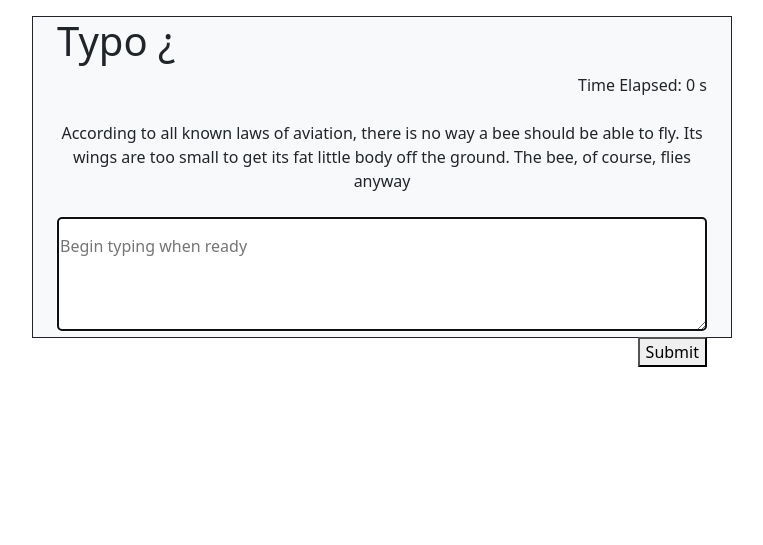
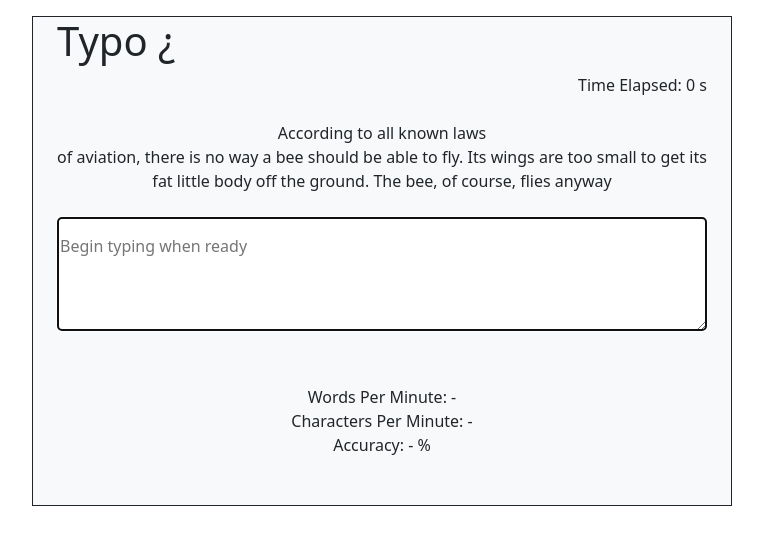
Before and after one commit to Joe-0/TYPO, a Flask app: page / in a window 1280 px wide. Shown: the top 545 px of the page, without its empty margins (258-1021 px from the left). Run offline with Flask 2, Linux system fonts and the light colour scheme; data comes from the database, SQL or seed files in the repository.

Commit message:
Made changes to get timer working, text changes color based on the input and calculates ,and displays WPM,CPM, and accuracy

```diff
--- /dev/null
+++ b/static/style.css
@@ -0,0 +1,10 @@
+.correct {
+    color: green;
+    font-weight: bold;
+}
+
+.incorrect {
+    color: red;
+    font-weight: bold;
+    text-decoration: underline;
+}
--- a/static/typo.js
+++ b/static/typo.js
@@ -1,29 +1,98 @@
+/*
+ This javascript file contains code adapted from https://github.com/WebDevSimplified/JS-Speed-Typing-Game
+ written by WebDevSimplified
+ */
+
+// mkae variable holding required html elements
 const textDisplayElement = document.getElementById('textDisplay')
-const testInputElement = document.getElementById('textInput')
+const textInputElement = document.getElementById('textInput')
 const timeElapsedElement = document.getElementById('timeElapsed')
+const WPMelement = document.getElementById('WPM')
+const CPMelement = document.getElementById(('CPM'))
+const accuracyElement = document.getElementById('accuracy')
 
-testInputElement.addEventListener('input', timePassed)
+// get the number of words and character in the challenge text
+const num_words = textDisplayElement.innerText.split(' ').length
+const num_char = textDisplayElement.innerText.length
 
 
-let startTime
+let time = 0
+let Interval
+let count = 1
+let strt = textDisplayElement.innerHTML
+let strin_len
+
+
+textDisplayElement.innerHTML = ''
+strt.split('').forEach(char => {
+    const charSpan = document.createElement('span')
+    charSpan.innerText = char
+    textDisplayElement.appendChild(charSpan)
+
+})
+
+textInputElement.addEventListener('input', () => {
+    let correct = false
+    strin_len = textInputElement.value.length
+    if (count === 1) {
+        starttimer()
+        count = 2
+    }
+
+    if (strin_len === num_char) {
+        correct = true
+    }
+
+    if (correct) endchallenge()
+
+    const arrayText = textDisplayElement.querySelectorAll('span')
+    const arrayInText = textInputElement.value.split('')
+    arrayText.forEach((characterSpan, index) => {
+        const character = arrayInText[index]
+        if (character == null) {
+            characterSpan.classList.remove('correct')
+            characterSpan.classList.remove('incorrect')
+        } else if (character === characterSpan.innerText) {
+            characterSpan.classList.add('correct')
+            characterSpan.classList.remove('incorrect')
+        } else {
+            characterSpan.classList.remove('correct')
+            characterSpan.classList.add('incorrect')
+        }
+
+    })
+
+})
+
 
 function timePassed() {
     timeElapsedElement.innerText = 0
-    startTime = new Date()
-    setInterval(() => {
-        timeElapsedElement.innerText = getTimerTime()
-    }, 1000)
-    getEndTime()
-    testInputElement.removeEventListener('input', timePassed)
+    time++
+    timeElapsedElement.innerText = time
+
 }
 
-function getTimerTime() {
-    return Math.floor((new Date() - startTime) / 1000)
+function starttimer() {
+    Interval = setInterval(timePassed, 1000)
 }
 
-let endTime
 
-function getEndTime() {
-    endTime = Math.floor((new Date() - startTime) / 1000)
-    console.log(getTimerTime())
+function endchallenge() {
+    clearInterval(Interval);
+    let count_correct = 1
+    let end_time = timeElapsedElement.innerText / 60
+    let wpm = Math.floor(num_words / end_time)
+    let cpm = Math.floor(num_char / end_time)
+    WPMelement.innerHTML = wpm
+    CPMelement.innerHTML = cpm
+    const arr_text = textDisplayElement.querySelectorAll('span')
+    arr_text.forEach((charSpan, index) => {
+        if (charSpan.classList.contains('correct')) {
+            count_correct++
+        }
+    })
+    console.log(num_char, count_correct)
+    let accuracy = (count_correct / num_char) * 100
+    accuracyElement.innerHTML = accuracy.toFixed(2)
+
 }
--- a/templates/index.html
+++ b/templates/index.html
@@ -6,6 +6,7 @@
     <meta charset="utf-8">
     <meta name="viewport" content="width=device-width, initial-scale=1">
 
+    <link rel="stylesheet" href="/static/style.css">
     <!-- Bootstrap CSS -->
     <link href="https://cdn.jsdelivr.net/npm/bootstrap@5.1.2/dist/css/bootstrap.min.css" rel="stylesheet"
           integrity="sha384-uWxY/CJNBR+1zjPWmfnSnVxwRheevXITnMqoEIeG1LJrdI0GlVs/9cVSyPYXdcSF" crossorigin="anonymous">
@@ -18,31 +19,42 @@
 <body>
 
 
-
-
 <div class="pb-3 pt-3">
-    <div class="mx-auto bg-light border border-dark " style="width: 700px" ;>
+    <div class="mx-auto bg-light border border-dark " style="width: 700px">
         <h1 class="text-dark ms-4">Typo ¿</h1>
         <div class="px-4">
 
             <div class="float-end d-inline">Time Elapsed:
-            <div class="timeElapsed d-inline" id="timeElapsed">0</div>
-            <div class="d-inline">s</div>
+                <div class="timeElapsed d-inline" id="timeElapsed">0</div>
+                <div class="d-inline">s</div>
             </div>
             <br>
-            <div class="text-display text-center pb-4 pt-4" id="textDisplay">{{ texts.text }}</div>
-            <textarea class="text-input rounded w-100 pt-3 pb-5 bg-muted" id="textInput" autofocus placeholder="Begin typing when ready"></textarea>
-            <div class="float-end d-inline">
-                <button onclick="timePassed()">Submit</button>
+            <div class="text-display font-weight-bold text-center pb-4 pt-4" id="textDisplay">{{ texts.text }}</div>
+            <textarea class="text-input rounded w-100 pt-3 pb-5 bg-muted" id="textInput" autofocus
+                      placeholder="Begin typing when ready"></textarea>
 
+            <div class="text-center pt-5 pb-5">
+                <div class=" d-inline pb-3 pt-4"> Words Per Minute:
+                    <div class="WPM d-inline" id="WPM">-</div>
                 </div>
+                <br>
+                <div class="d-inline pb-4 pt-2">Characters Per Minute:
+                    <div class="CPM d-inline" id="CPM">-</div>
+                </div>
+                <br>
+                <div class="d-inline pb-4 pt-2">Accuracy:
+                    <div class="accuracy d-inline" id="accuracy">-</div>
+                    <div class="d-inline">%</div>
+                </div>
+            </div>
+
 
         </div>
     </div>
 
 </div>
 
-<script type="text/javascript"  src="{{url_for('static', filename='typo.js')}}"></script>
+<script type="text/javascript" src="{{ url_for('static', filename='typo.js') }}"></script>
 
 </body>
 </html>
```
